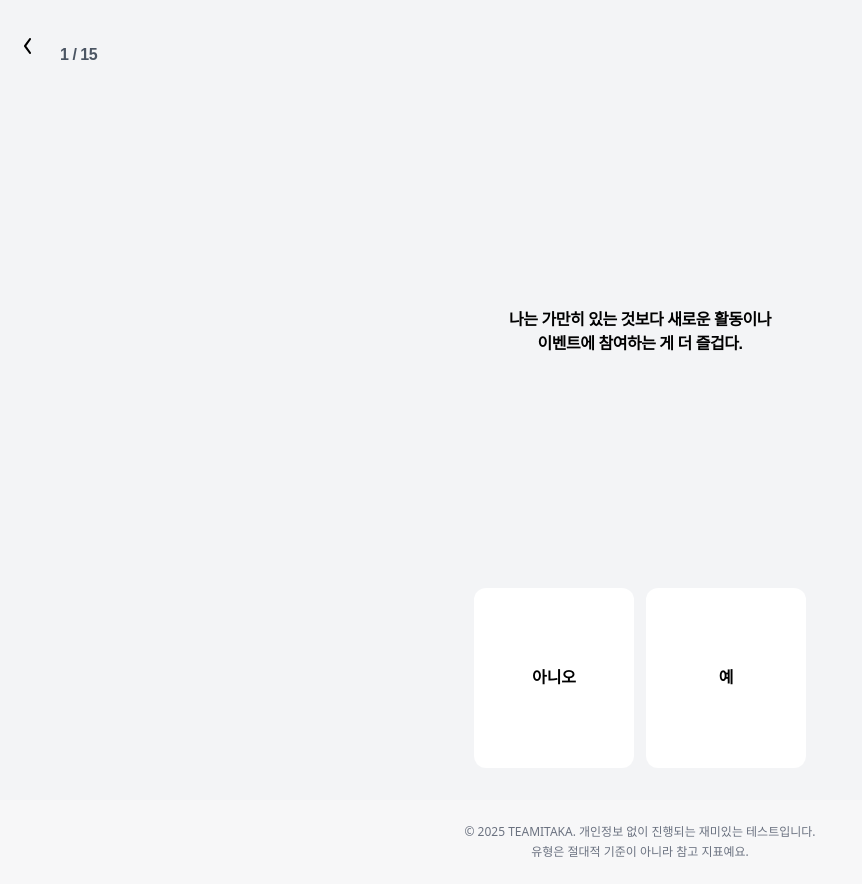
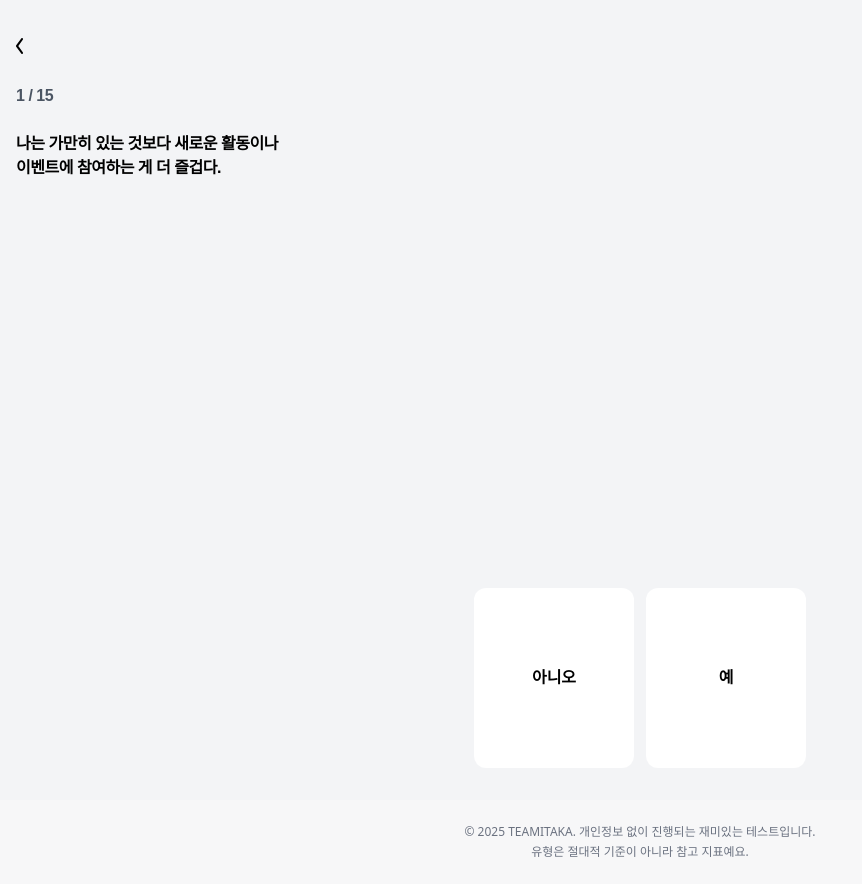
Before and after one commit to TeamKoHong/teamitaka-type, a Next.js app: page /quiz in a window 1280 px wide. Shown: the whole page, without its empty margins (0-862 px from the left). Built offline with nearby package versions, Linux system fonts and the light colour scheme.

Commit message:
Restructure quiz layout: align elements vertically

```diff
--- a/components/QuestionCard.tsx
+++ b/components/QuestionCard.tsx
@@ -90,10 +90,10 @@ export default function QuestionCard({
         </div>
       ) : (
         <>
-          {/* 뒤로가기 바 - 세로 배치 */}
+          {/* 뒤로가기 버튼과 질문 영역을 묶어서 배치 */}
           <div className="flex-shrink-0 px-4 pt-6">
             <button
-              className="p-2 mb-2"
+              className="p-2 mb-4 -ml-2"
               onClick={onBack || (() => window.history.back())}
               aria-label="뒤로가기"
             >
@@ -105,16 +105,17 @@ export default function QuestionCard({
                 className="w-auto h-4"
               />
             </button>
+
+            {/* 테스트 단계와 질문을 묶어서 배치 - 같은 x값으로 정렬 */}
+            <div className="space-y-6">
               <span className="font-semibold text-gray-600 text-responsive-header" style={{
                 letterSpacing: '-0.03em'
               }}>
                 {questionNumber} / {totalQuestions}
               </span>
-          </div>
 
-          {/* 질문 박스 - 유연한 중앙 배치 */}
-          <div className="flex-1 flex items-center justify-center px-6 py-12">
-            <h2 className="font-semibold text-black text-center text-responsive-question" style={{
+              {/* 질문 텍스트 */}
+              <h2 className="font-semibold text-black text-responsive-question" style={{
                 letterSpacing: '-0.03em',
                 lineHeight: '1.5'
               }}>
@@ -129,9 +130,10 @@ export default function QuestionCard({
                 }
               </h2>
             </div>
+          </div>
 
-          {/* 답변 버튼들 - Safari 대응 */}
-          <div className={`flex-shrink-0 flex gap-3 px-6 justify-center ${
+          {/* 답변 버튼들 - 하단에 배치 */}
+          <div className={`flex-shrink-0 flex gap-3 px-6 justify-center mt-auto ${
             isSafari ? 'safari-bottom-safe' : 'pb-8'
           }`}>
             <button
```
Lines whose indentation alone changed are shown as unchanged.
